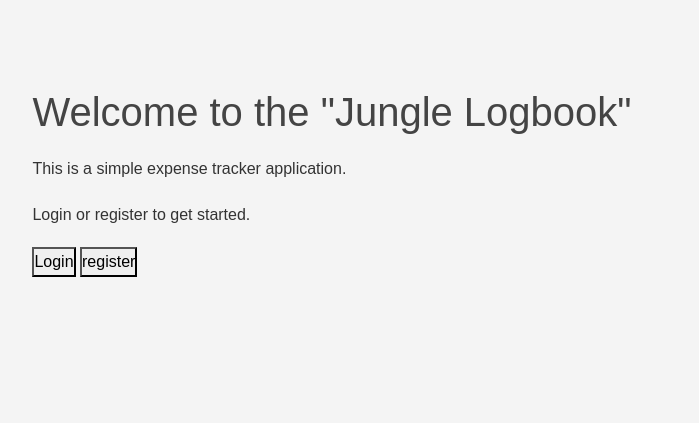
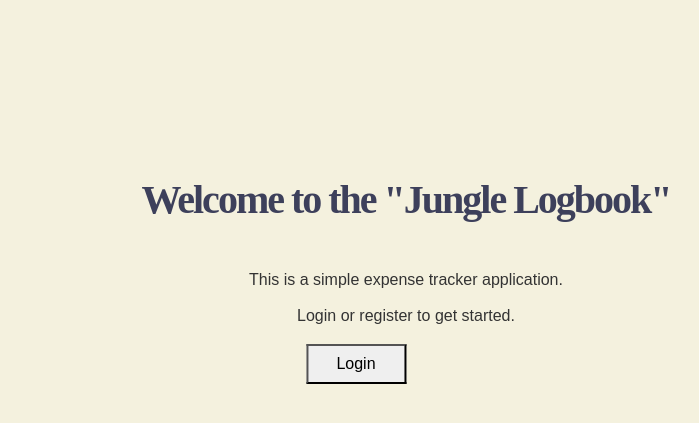
Before and after one commit to GabrielAlexandratos/2025-SE-GA-JungleLogbook, a Flask app: page / in a window 1280 px wide. Shown: the top 423 px of the page, without its empty margins (234-933 px from the left). Run offline with Flask 3, Linux system fonts and the light colour scheme.

Commit message:
Started styling the landing page

```diff
--- a/src/expense_tracker/static/styles.css
+++ b/src/expense_tracker/static/styles.css
@@ -1,42 +1,45 @@
-/* Reset some default browser styles */
-* {
-    margin: 0;
-    padding: 0;
-    box-sizing: border-box;
+
+body {
+    font-family: Arial, sans-serif;
+    background-color: #F4F1DE;
+    color: #333;
+    line-height: 1;
+}
+h1{
+    color: #3D405B;
+    font-weight: bold;
+    letter-spacing: -2px;
+    font-family: JetBrains Mono;
+    padding-bottom: 40px;
 }
 
-/* Set a default font and background color */
-body {
-    font-family: Arial, sans-serif;
-    background-color: #f4f4f4;
-    color: #333;
-    line-height: 1.6;
+h2, h3, h4, h5, h6 {
+    color: #3D405B;
+    font-weight: bold;
+    letter-spacing: -2px;
+    font-family: JetBrains Mono;
 }
 
-/* Container class for centering content */
-.container {
-    width: 80%;
-    margin: 0 auto;
-    padding: 20px;
+p {
+    margin-bottom: 20px;
+
 }
 
-/* Basic styling for headers */
-h1, h2, h3, h4, h5, h6 {
-    margin-bottom: 20px;
-    color: #444;
-}
-
-/* Basic styling for paragraphs */
-p {
-    margin-bottom: 20px;
-}
-
-/* Basic styling for links */
+/* Hide underlines for buttons and stuff */
 a {
-    color: #007BFF;
     text-decoration: none;
 }
 
-a:hover {
-    text-decoration: underline;
+button{
+    width: 100px;
+    height: 40px;
+    margin-right: 100px;
 }
+
+.landing-container {
+    position: absolute;
+    left: 50%;
+    top: 35%;
+    transform: translate(-50%, -50%);
+    text-align: center;
+}
--- a/src/expense_tracker/templates/index.html
+++ b/src/expense_tracker/templates/index.html
@@ -2,16 +2,20 @@
 
 {% block content %}
 
-<div class="container mt-5">
+<div class="landing-container">
+
+
     <h1>Welcome to the "Jungle Logbook"</h1>
     <p>This is a simple expense tracker application.</p>
     <p>Login or register to get started.</p>
     <a href="auth/login">
         <button>Login</button>
     </a>
+    <!--
     <a href="auth/register">
         <button>register</button>
     </a>
+-->
 
 </div>
 {% endblock %}
```
